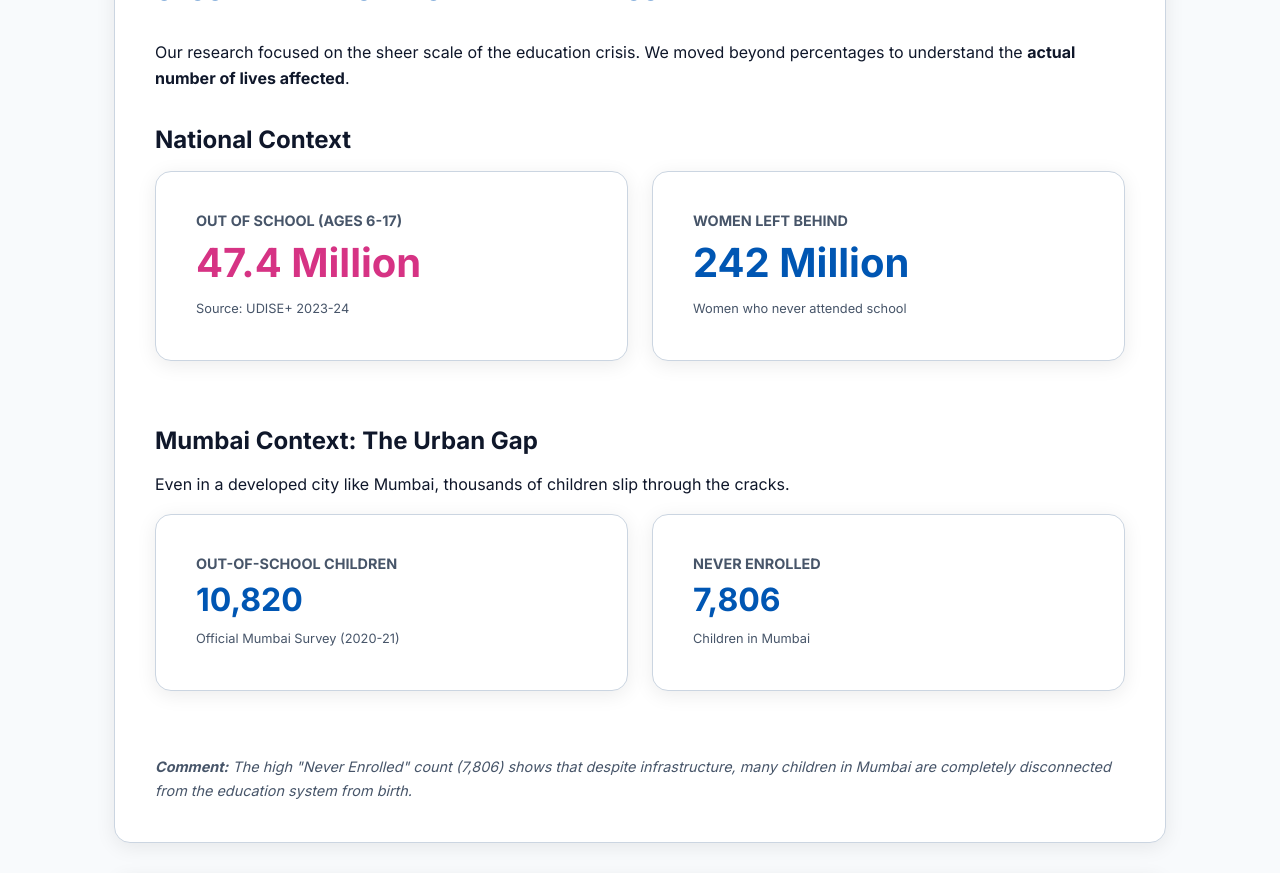
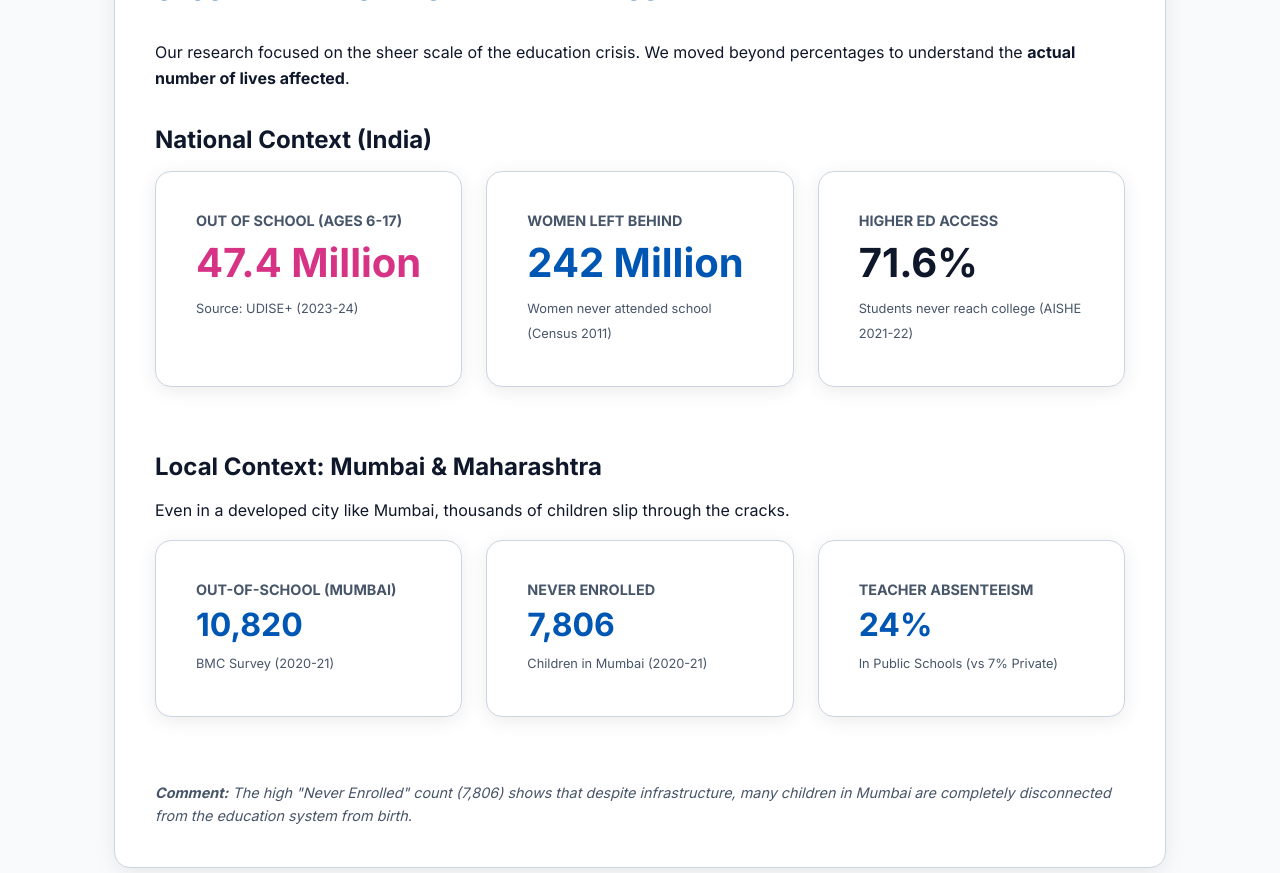
Before and after one commit to Ali-bis/BridgeToKnowledgetest, a React (Vite) app: page /research in a window 1280 px wide. Shown: the part 1060-1933 px from the top of the page. Built offline with nearby package versions, Linux system fonts and the light colour scheme.

Commit message:
Update Research.jsx

```diff
--- a/src/pages/Research.jsx
+++ b/src/pages/Research.jsx
@@ -46,40 +46,57 @@ const Research = () => {
           Our research focused on the sheer scale of the education crisis. We moved beyond percentages to understand the <strong>actual number of lives affected</strong>.
         </p>
 
-        <h3 style={{ marginTop: '2rem' }}>National Context</h3>
+        <h3 style={{ marginTop: '2rem' }}>National Context (India)</h3>
         <div style={{ display: 'grid', gridTemplateColumns: 'repeat(auto-fit, minmax(200px, 1fr))', gap: '1.5rem', marginTop: '1rem', marginBottom: '2rem' }}>
 
           {/* STAT 1: OUT OF SCHOOL */}
           <div className="highlight-card">
             <h4 style={{ color: 'var(--text-muted)', fontSize: '0.9rem', textTransform: 'uppercase' }}>Out of School (Ages 6-17)</h4>
             <p style={{ fontSize: '2.5rem', fontWeight: 'bold', color: 'var(--accent)', margin: 0 }}>47.4 Million</p>
-            <span style={{ fontSize: '0.8rem', color: 'var(--text-muted)' }}>Source: UDISE+ 2023-24</span>
+            <span style={{ fontSize: '0.8rem', color: 'var(--text-muted)' }}>Source: UDISE+ (2023-24)</span>
           </div>
 
           {/* STAT 2: WOMEN EXCLUDED */}
           <div className="highlight-card">
             <h4 style={{ color: 'var(--text-muted)', fontSize: '0.9rem', textTransform: 'uppercase' }}>Women Left Behind</h4>
             <p style={{ fontSize: '2.5rem', fontWeight: 'bold', color: 'var(--primary)', margin: 0 }}>242 Million</p>
-            <span style={{ fontSize: '0.8rem', color: 'var(--text-muted)' }}>Women who never attended school</span>
+            <span style={{ fontSize: '0.8rem', color: 'var(--text-muted)' }}>Women never attended school (Census 2011)</span>
+          </div>
+
+           {/* STAT 3: HIGHER ED */}
+           <div className="highlight-card">
+            <h4 style={{ color: 'var(--text-muted)', fontSize: '0.9rem', textTransform: 'uppercase' }}>Higher Ed Access</h4>
+            <p style={{ fontSize: '2.5rem', fontWeight: 'bold', color: 'var(--text-main)', margin: 0 }}>71.6%</p>
+            <span style={{ fontSize: '0.8rem', color: 'var(--text-muted)' }}>Students never reach college (AISHE 2021-22)</span>
           </div>
         </div>
 
-        <h3>Mumbai Context: The Urban Gap</h3>
+        <h3>Local Context: Mumbai & Maharashtra</h3>
         <p style={{ marginBottom: '1rem' }}>
           Even in a developed city like Mumbai, thousands of children slip through the cracks.
         </p>
 
         <div style={{ display: 'grid', gridTemplateColumns: 'repeat(auto-fit, minmax(200px, 1fr))', gap: '1.5rem' }}>
+
+          {/* STAT 1: OOSC MUMBAI */}
           <div className="highlight-card">
-            <h4 style={{ color: 'var(--text-muted)', fontSize: '0.9rem', textTransform: 'uppercase' }}>Out-of-School Children</h4>
+            <h4 style={{ color: 'var(--text-muted)', fontSize: '0.9rem', textTransform: 'uppercase' }}>Out-of-School (Mumbai)</h4>
             <p style={{ fontSize: '2rem', fontWeight: 'bold', color: 'var(--primary)', margin: 0 }}>10,820</p>
-            <span style={{ fontSize: '0.8rem', color: 'var(--text-muted)' }}>Official Mumbai Survey (2020-21)</span>
+            <span style={{ fontSize: '0.8rem', color: 'var(--text-muted)' }}>BMC Survey (2020-21)</span>
           </div>
 
+          {/* STAT 2: NEVER ENROLLED */}
           <div className="highlight-card">
             <h4 style={{ color: 'var(--text-muted)', fontSize: '0.9rem', textTransform: 'uppercase' }}>Never Enrolled</h4>
             <p style={{ fontSize: '2rem', fontWeight: 'bold', color: 'var(--primary)', margin: 0 }}>7,806</p>
-            <span style={{ fontSize: '0.8rem', color: 'var(--text-muted)' }}>Children in Mumbai</span>
+            <span style={{ fontSize: '0.8rem', color: 'var(--text-muted)' }}>Children in Mumbai (2020-21)</span>
+          </div>
+
+          {/* STAT 3: TEACHER ABSENTEEISM */}
+          <div className="highlight-card">
+            <h4 style={{ color: 'var(--text-muted)', fontSize: '0.9rem', textTransform: 'uppercase' }}>Teacher Absenteeism</h4>
+            <p style={{ fontSize: '2rem', fontWeight: 'bold', color: 'var(--primary)', margin: 0 }}>24%</p>
+            <span style={{ fontSize: '0.8rem', color: 'var(--text-muted)' }}>In Public Schools (vs 7% Private)</span>
           </div>
         </div>
 
```
